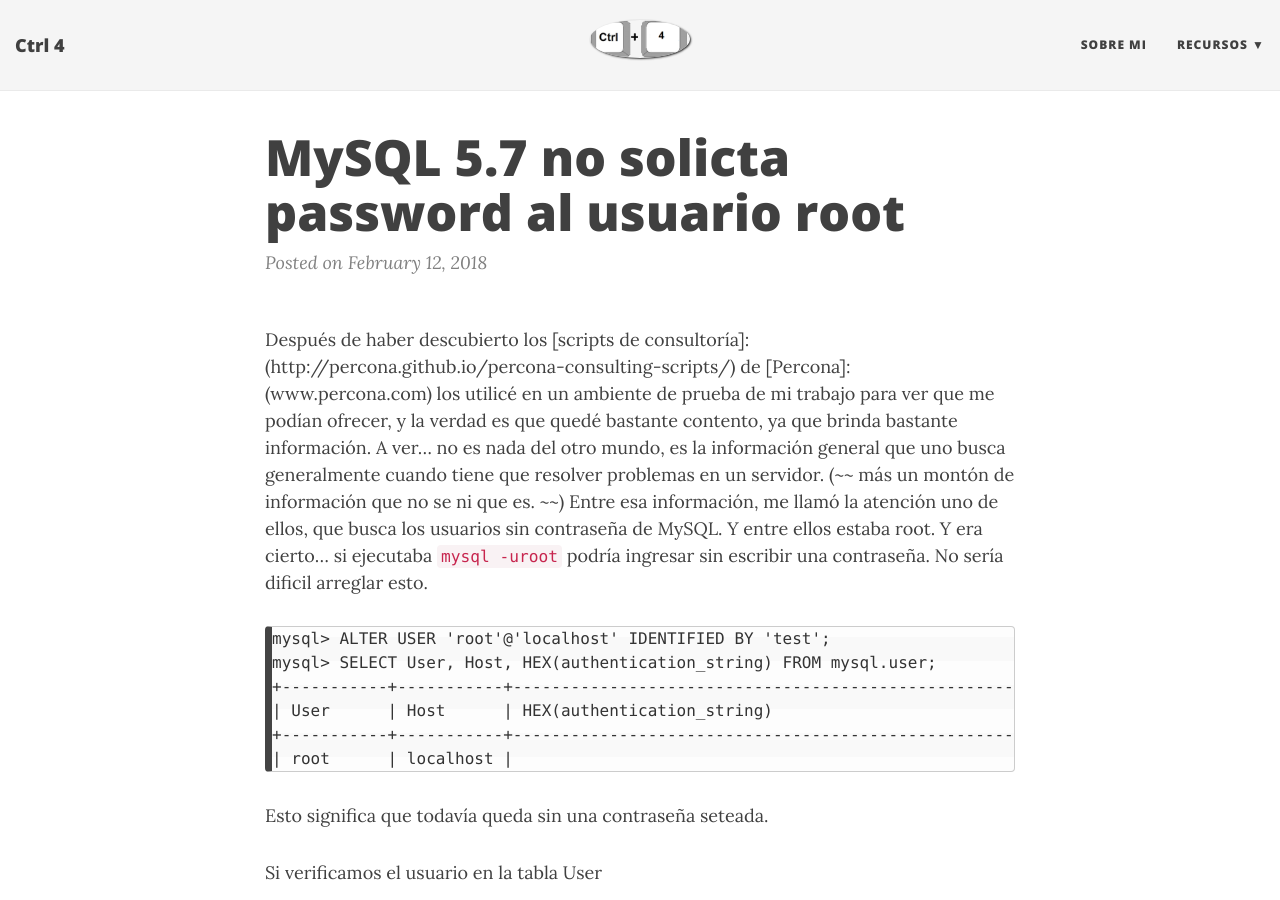
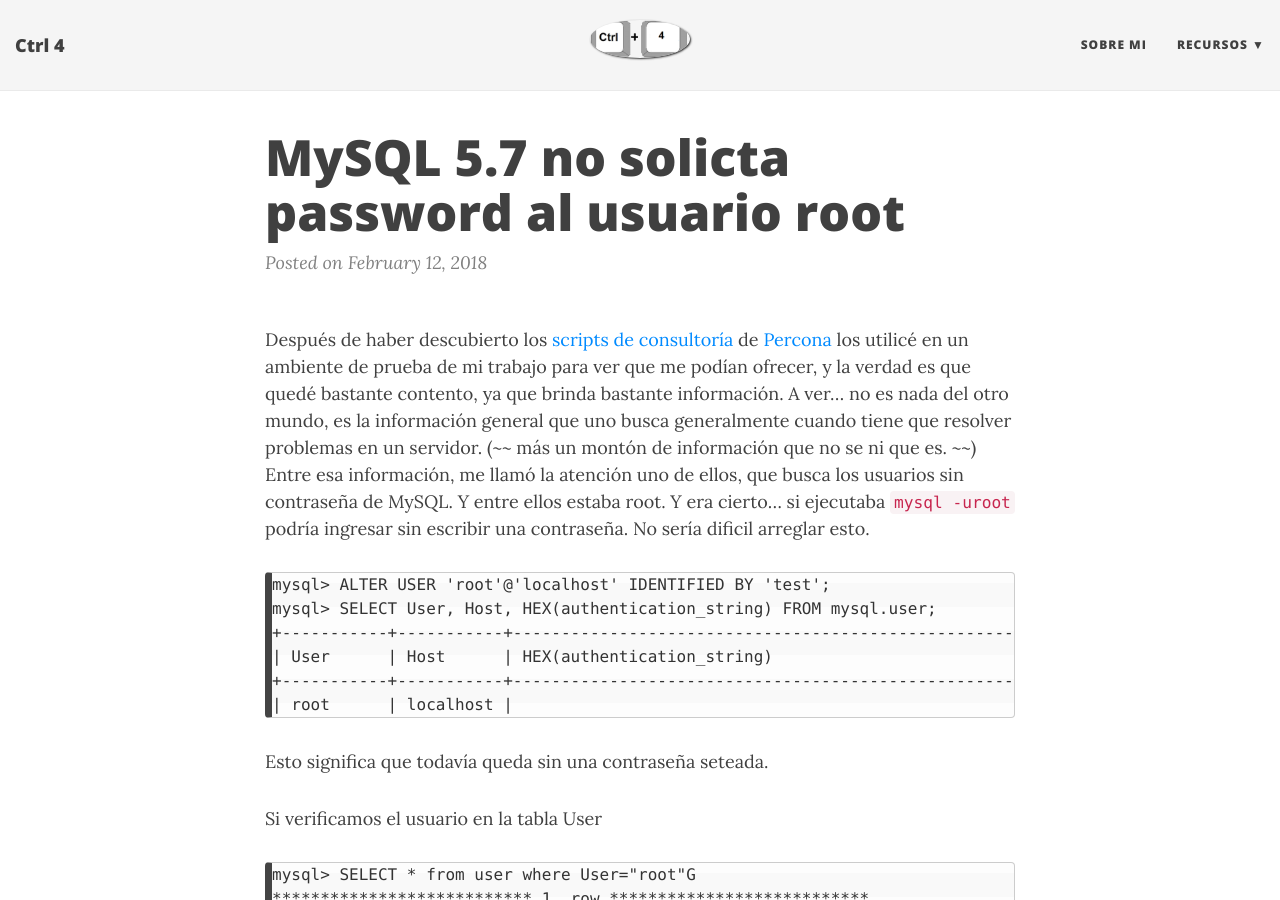
Before and after one commit to Ctrl4/ctrl4.github.io, a Jekyll site: the page built from _posts/2018-02-12-mysql-5.7-no-pide-root-password.md, in a window 1280 px wide and 900 px high. Built offline with Jekyll 4.4.1, drawn with Linux system fonts in a browser that asks for light colours; nearby versions of some CDN libraries; comment, search, counter and statistics services are not loaded.

Commit message:
Update 2018-02-12-mysql-5.7-no-pide-root-password.md

```diff
--- a/_posts/2018-02-12-mysql-5.7-no-pide-root-password.md
+++ b/_posts/2018-02-12-mysql-5.7-no-pide-root-password.md
@@ -4,7 +4,7 @@ title: MySQL 5.7 no solicta password al usuario root
 tags: ctrl4
 ---
 
-Después de haber descubierto los [scripts de consultoría]:(http://percona.github.io/percona-consulting-scripts/) de [Percona]:(www.percona.com) los utilicé en un ambiente de prueba de mi trabajo para ver que me podían ofrecer, y la verdad es que quedé bastante contento, ya que brinda bastante información.
+Después de haber descubierto los [scripts de consultoría](http://percona.github.io/percona-consulting-scripts/) de [Percona](www.percona.com) los utilicé en un ambiente de prueba de mi trabajo para ver que me podían ofrecer, y la verdad es que quedé bastante contento, ya que brinda bastante información.
 A ver... no es nada del otro mundo, es la información general que uno busca generalmente cuando tiene que resolver problemas en un servidor. (~~ más un montón de información que no se ni que es. ~~)
 Entre esa información, me llamó la atención uno de ellos, que busca los usuarios sin contraseña de MySQL. Y entre ellos estaba root. Y era cierto... si ejecutaba `mysql -uroot` podría ingresar sin escribir una contraseña. No sería dificil arreglar esto.
 
```
